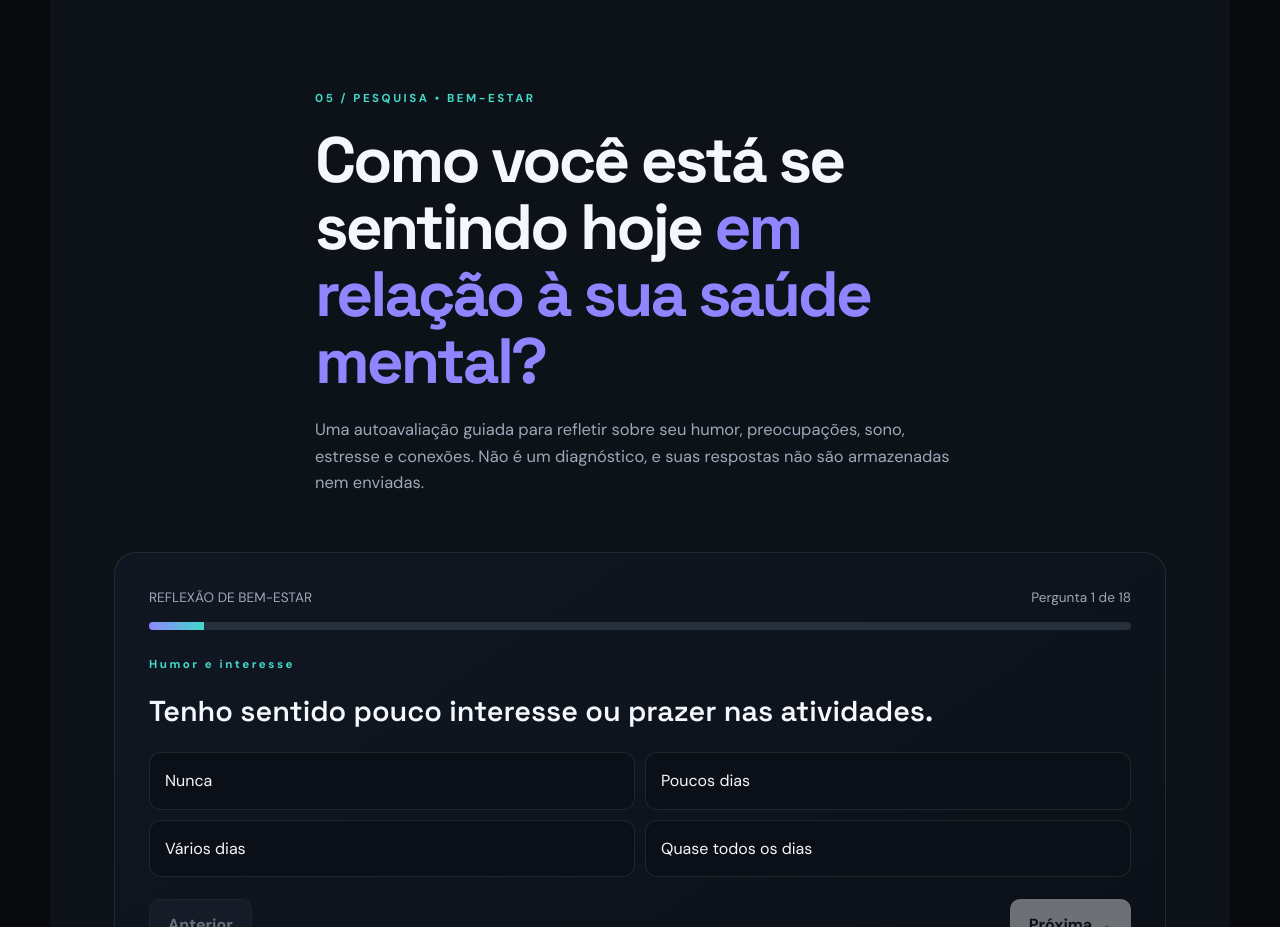
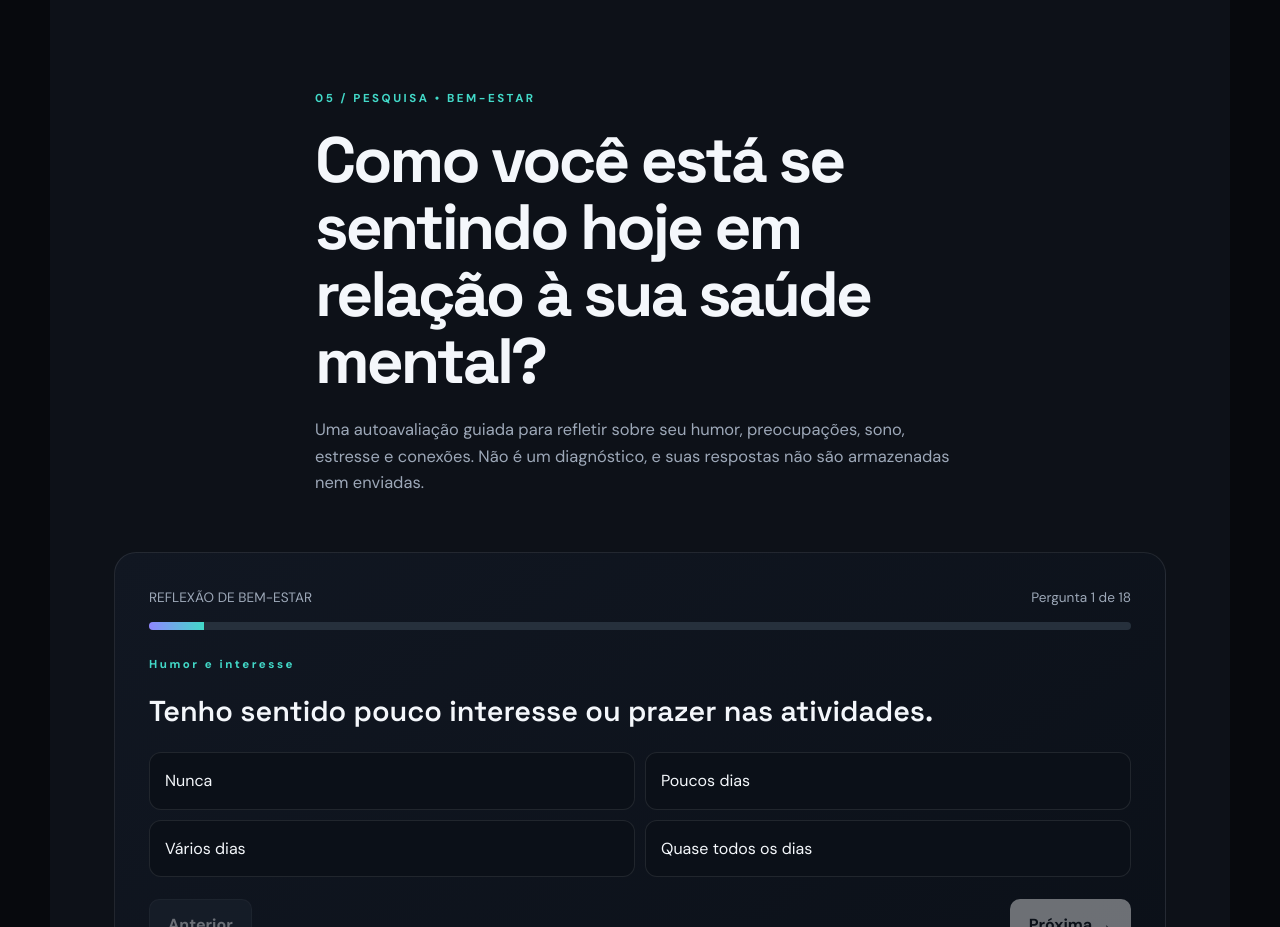
Before and after one commit to otaviopasseighteen-maker/Sa-de---Vida, a plain HTML site: page index.html in a window 1280 px wide. Shown: the part 5785-6712 px from the top of the page. Drawn offline with Linux system fonts and the light colour scheme.

Commit message:
Ajusta pergunta de saúde mental na branch de pesquisa

```diff
--- a/index.html
+++ b/index.html
@@ -225,7 +225,7 @@
     <section class="emotional-screening section dark-section" id="pesquisa">
       <div class="section-heading compact">
         <p class="eyebrow">05 / PESQUISA • BEM-ESTAR</p>
-        <h2>Como você está se sentindo hoje <span>em relação à sua saúde mental?</span></h2>
+        <h2>Como você está se sentindo hoje em relação à sua saúde mental?</h2>
         <p>Uma autoavaliação guiada para refletir sobre seu humor, preocupações, sono, estresse e conexões. Não é um diagnóstico, e suas respostas não são armazenadas nem enviadas.</p>
       </div>
       <div id="emotional-screening" aria-live="polite" aria-atomic="true">
```
